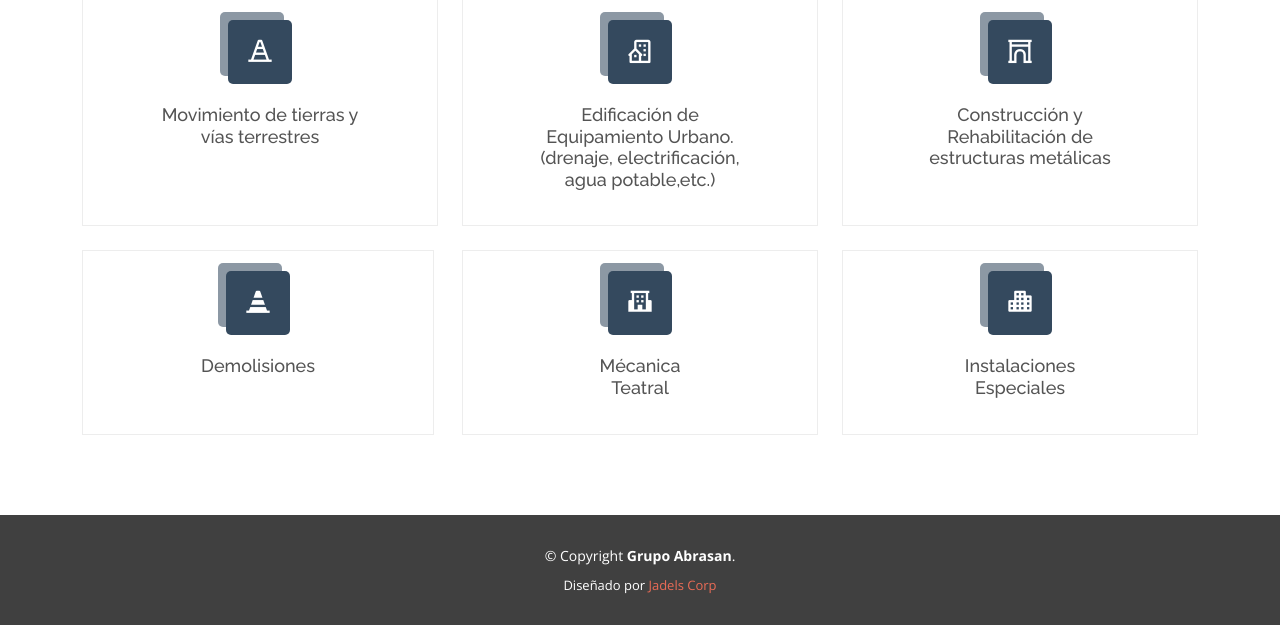
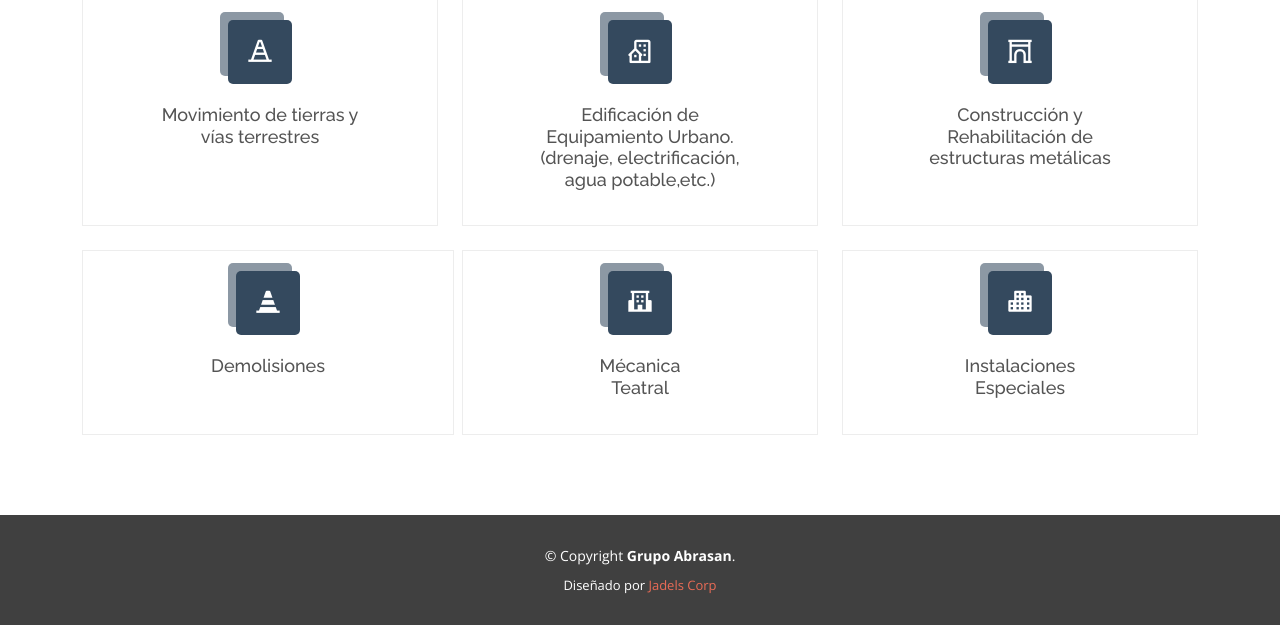
Before and after one commit to mons-castrosix/prueba2, a Django app: page /servicios-cliente/ in a window 1280 px wide. Shown: the part 715-1340 px from the top of the page. Run offline with Django 4.2, Linux system fonts and the light colour scheme; some libraries are stand-ins or nearby versions.

Commit message:
Update servicios-clientes.html

```diff
--- a/grupo_abrasan/sitio/templates/sitio/servicios-clientes.html
+++ b/grupo_abrasan/sitio/templates/sitio/servicios-clientes.html
@@ -133,7 +133,7 @@
           </div>
 
           <div class="col-lg-4 col-md-6 d-flex align-items-stretch mt-4 mt-lg-0">
-            <div class="icon-box" style="padding: 20px 110px 20px !important;" >
+            <div class="icon-box" style="padding: 20px 114px 20px !important;" >
               <div class="icon"><i class='bx bxs-check-shield'></i></div>
               <h4><a href="">Supervisión de obras</a></h4>
 
@@ -164,14 +164,14 @@
             </div>
           </div>
           <div class="col-lg-4 col-md-6 d-flex align-items-stretch mt-4">
-            <div class="icon-box" style="padding: 20px 118px 20px !important;">
+            <div class="icon-box" style="padding: 20px 128px 20px !important;">
               <div class="icon"><i class='bx bxs-traffic-cone'></i></div>
               <h4><a href="">Demolisiones</a></h4>
 
             </div>
           </div>
           <div class="col-lg-4 col-md-6 d-flex align-items-stretch mt-4">
-            <div class="icon-box" style="padding: 20px 118px 20px !important;">
+            <div class="icon-box" style="padding: 20px 128px 20px !important;">
               <div class="icon"><i class='bx bxs-school'></i></div>
               <h4><a href="">Mécanica Teatral</a></h4>
 
```
